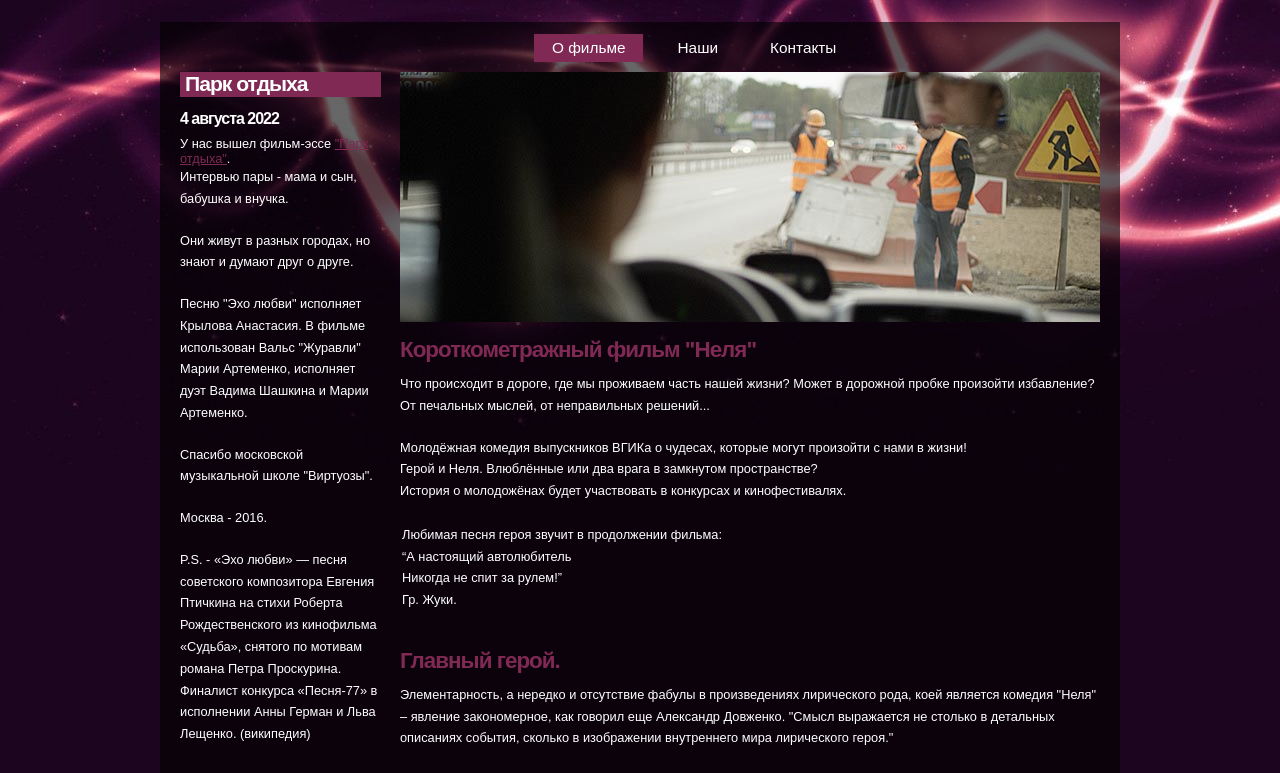
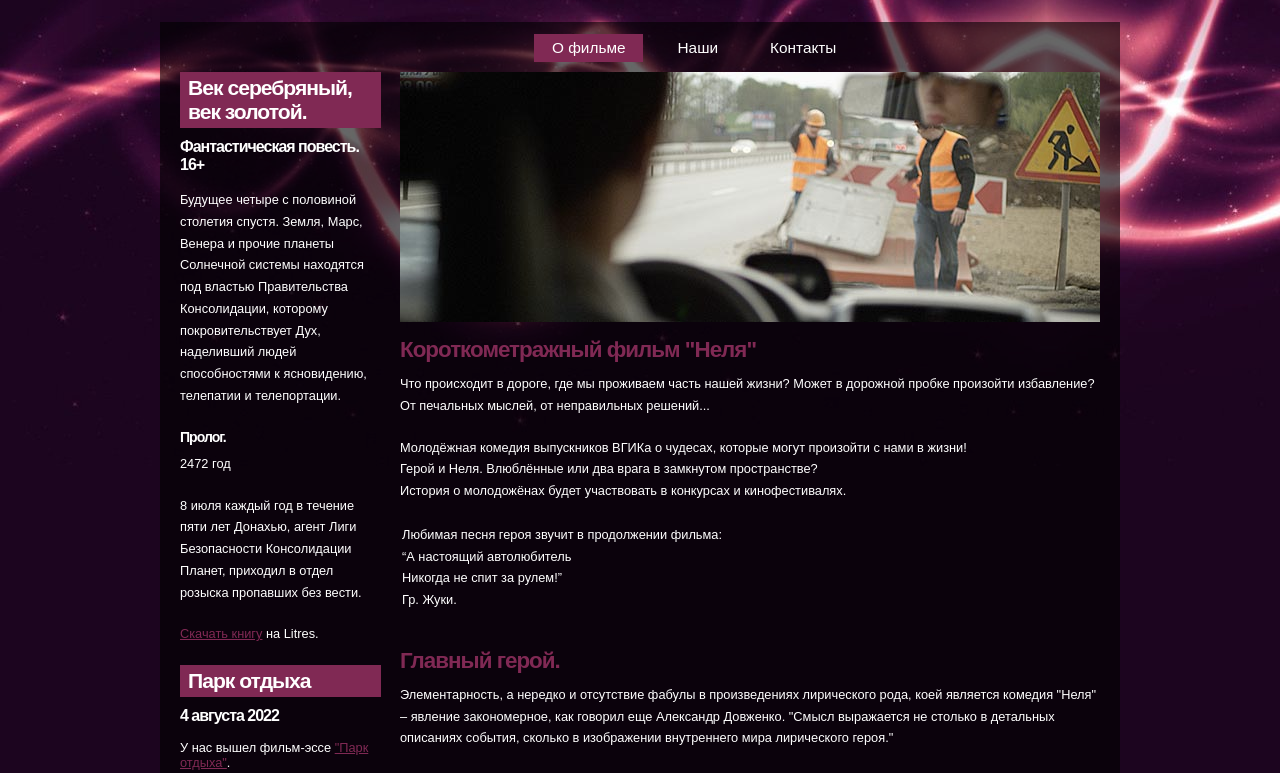
Before and after one commit to 40ants/slon.media, a plain HTML site: page index.html in a window 1280 px wide. Shown: the part 128-901 px from the top of the page. Drawn offline with Linux system fonts and the light colour scheme.

Commit message:
Добавил новость про книгу.

```diff
--- a/css/style.css
+++ b/css/style.css
@@ -253,13 +253,16 @@ span
   width: 201px;}
 
 .sidebar h2
-{ height: 20px;
-  padding: 0 0 5px 5px;
+{ padding: 0.25rem 0.5rem 0.25rem 0.5rem;
   color: #FFF;
   background: #802954;}
 
+.sidebar h3
+{ font-size: 125%;
+  color: #FFF;}
+
 .sidebar h4
-{ font-size: 125%;
+{ font-weight: bold;
   color: #FFF;}
 
 .sidebar p
--- a/index.html
+++ b/index.html
@@ -50,8 +50,16 @@
       <div class="sidebar_container">
 	<div class="sidebar">
           <div class="sidebar_item">
+            <h2>Век серебряный, век золотой.</h2>
+            <h3>Фантастическая повесть. 16+</h3>
+            <p>Будущее четыре с половиной столетия спустя. Земля, Марс, Венера и прочие планеты Солнечной системы находятся под властью Правительства Консолидации, которому покровительствует Дух, наделивший людей способностями к ясновидению, телепатии и телепортации.</p>
+            <h4>Пролог.</h4>
+            <p>2472 год</p>
+            <p>8 июля каждый год в течение пяти лет Донахью, агент Лиги Безопасности Консолидации Планет, приходил в отдел розыска пропавших без вести.</p>
+            <p><a href="https://www.litres.ru/book/mariya-artemenko-yakusheva/vek-serebryanyy-vek-zolotoy-70232809/">Скачать книгу</a> на Litres.</p>
+
             <h2>Парк отдыха</h2>
-            <h4>4 августа 2022</h4>
+            <h3>4 августа 2022</h3>
 
             У нас вышел фильм-эссе <a href="https://www.youtube.com/watch?v=_F1JvE6efWU">"Парк отдыха"</a>.
 
@@ -65,7 +73,7 @@
 
           <div class="sidebar_item">
             <h2>Начало</h2>
-			<h4>4 марта 2015</h4>
+	    <h3>4 марта 2015</h3>
             <p>В&nbsp;этот день появилась на&nbsp;свет наша студия.</p>
             <p>Основной вид деятельности &laquo;Слона&raquo;&nbsp;&mdash; производство фильмов.</p>
             <p>Дополнительно мы&nbsp;будем: проводить научные исследования и&nbsp;разработки в&nbsp;области общественных, гуманитарных, естественных и&nbsp;технических наук; устраивать клубные встречи, посвященные кино; учиться и&nbsp;отдыхать!</p>
@@ -74,14 +82,14 @@
 
           <div class="sidebar_item">
             <h2>Снято!</h2>
-			<h4>04 мая 2015</h4>
-			<p>4 дня напряженных съемок позади, и мы готовы приступить к обработке материала!</p>
+	    <h3>04 мая 2015</h3>
+	    <p>4 дня напряженных съемок позади, и мы готовы приступить к обработке материала!</p>
           </div>
 
           <div class="sidebar_item">
             <h2>Фильм "Неля"</h2>
-			<h4>14 мая 2015</h4>
-			<p>Сегодня выложили информацию о новой комедии выпускников ВГИКа "Неля"!</p>
+	    <h3>14 мая 2015</h3>
+	    <p>Сегодня выложили информацию о новой комедии выпускников ВГИКа "Неля"!</p>
             <p>Начался монтажно-тонировочный период.</p>
           </div><!--close sidebar_item-->
         </div><!--close sidebar-->
```
